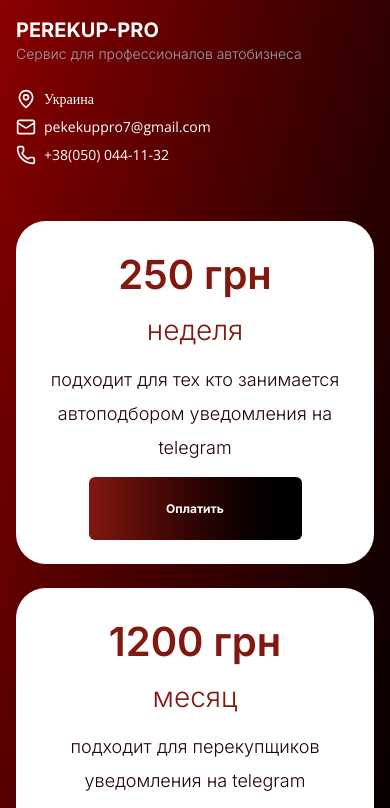
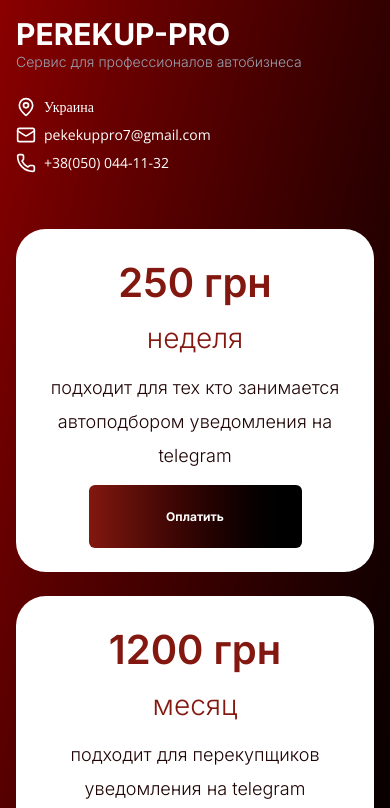
Before and after one commit to Chornei-Olha/Perekup, a Next.js app: page /pricing in a window 390 px wide. Shown: the top 808 px of the page. Built offline with nearby package versions, Linux system fonts and the light colour scheme.

Commit message:
changed css

```diff
--- a/src/app/components/Header.tsx
+++ b/src/app/components/Header.tsx
@@ -8,7 +8,7 @@
         {/* Logo */}
         <div className="flex flex-col mb-[25px] sm:mb-0">
           <Link href="/">
-            <h1 className="font-['Inter'] font-bold text-xl sm:text-5xl text-white">
+            <h1 className="font-['Inter'] font-bold text-3xl sm:text-5xl text-white">
               PEREKUP-PRO
             </h1>
             <p className="font-['Inter'] text-sm text-gray-400">
```
